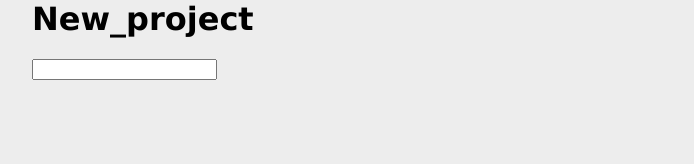
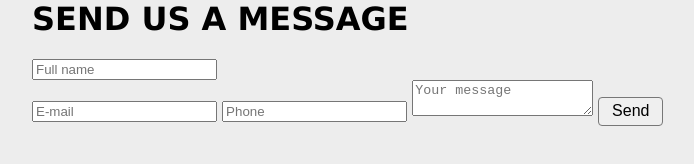
Before and after one commit to MariusCodeAcademy/feu2-09-form-deep, a plain HTML site: page index.html in a window 1280 px wide. Shown: the whole page, without its empty margins (178-872 px from the left). Drawn offline with Linux system fonts and the light colour scheme.

Commit message:
form html

```diff
--- a/index.html
+++ b/index.html
@@ -10,8 +10,14 @@
 
   <body>
     <div class="container">
-      <h1>New_project</h1>
-      <input type="text" />
+      <h1>SEND US A MESSAGE</h1>
+      <form class="form">
+        <input class="textInput" type="text" placeholder="Full name" /> <br />
+        <input class="textInput" type="email" placeholder="E-mail" />
+        <input class="textInput" type="tel" placeholder="Phone" />
+        <textarea class="textInput" placeholder="Your message"></textarea>
+        <button class="submitBtn" type="submit">Send</button>
+      </form>
     </div>
   </body>
 </html>
```
